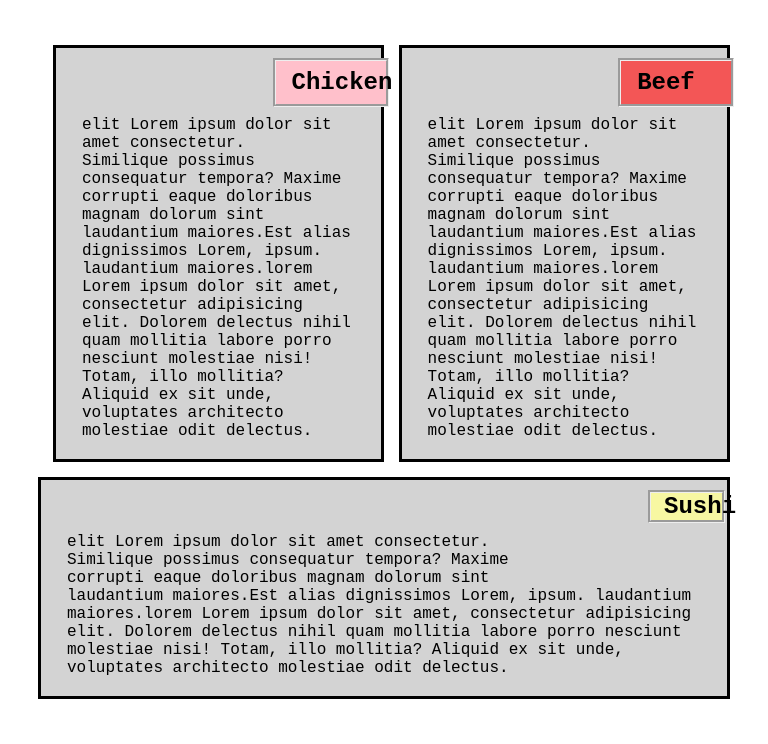
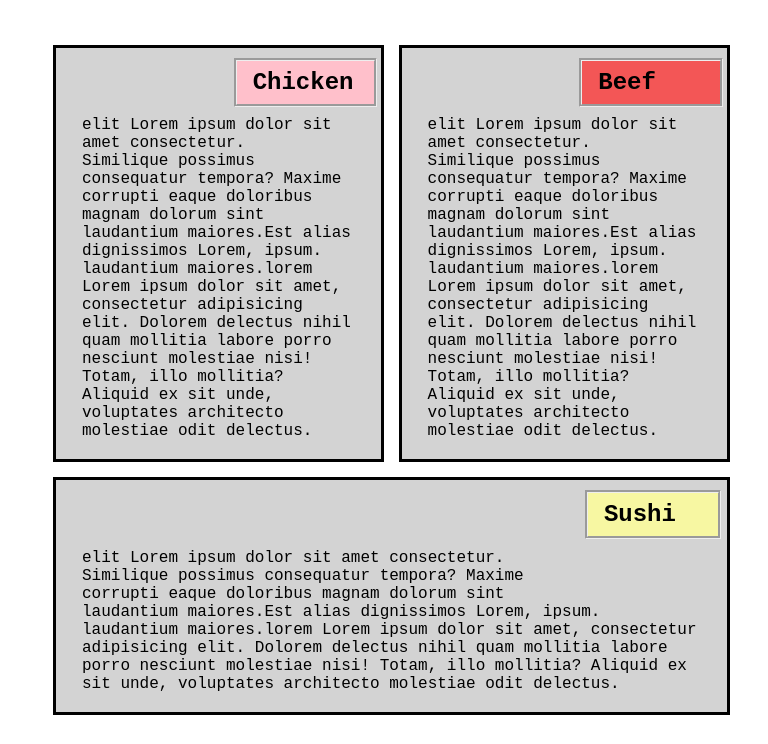
Before and after one commit to getishe/Coding-Mentor-Bot, a plain HTML site: page index.html in a window 768 px wide. Shown: the part 88-832 px from the top of the page. Drawn offline with Linux system fonts and the light colour scheme.

Commit message:
fix mobile responsive design

```diff
--- a/styles.css
+++ b/styles.css
@@ -107,16 +107,28 @@ h2.sushi {
     /* width:50% ; */
     /* background-color: blue; */
     /* background-color: yellow;    */
-    grid-column: 1 / 4;
+    grid-column: 2 / 4;
     grid-row: 2/3;
   }
   .content3 h2 {
-    margin: 0 90%;
-    width: 6.8%;
-    padding: 0 2%;
+    margin: 0 80%;
+    width: 15.2%;
+    /* padding: 0 2%;s */
   }
+
+  h2.chicken,
+  h2.beef {
+    margin: 0 55%;
+    width: 35.2%;
+  }
+  /* .container h2 { */
+  /* margin-left: 0 71%; */
+  /* border: 2px solid black; */
+  /* padding: 0 2rem; */
+  /* width: 40%; */
+  /* } */
 }
-@media (min-width: 320px) and (max-width: 767px) {
+@media screen and (max-width: 767px) {
   .container {
     display: grid;
     grid-template-columns: repeat(1, 4fr);
@@ -142,3 +154,11 @@ h2.sushi {
     border: 2px solid black;
   }
 }
+
+@media screen and (max-width: 500px) {
+  .container h2 {
+    margin: 0 30%;
+    padding: 0 2rem;
+    width: 40%;
+  }
+}
```
